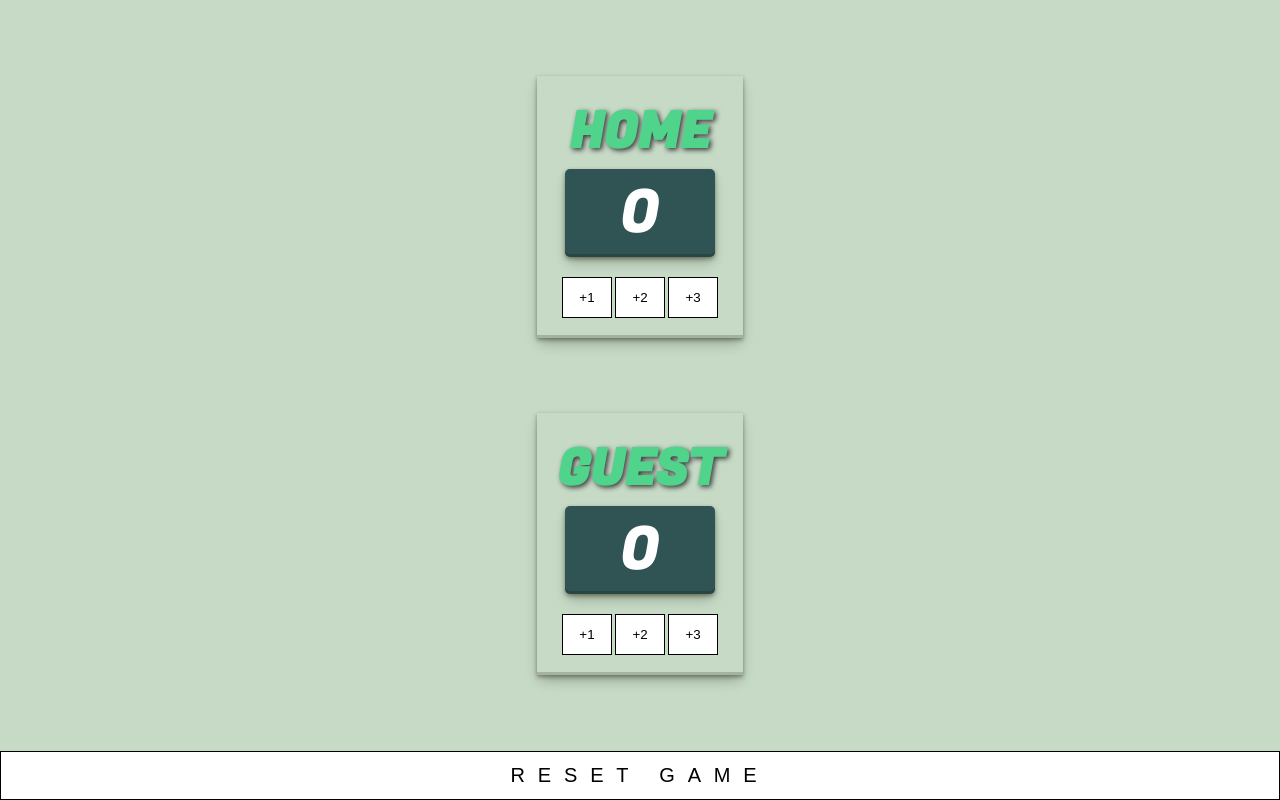
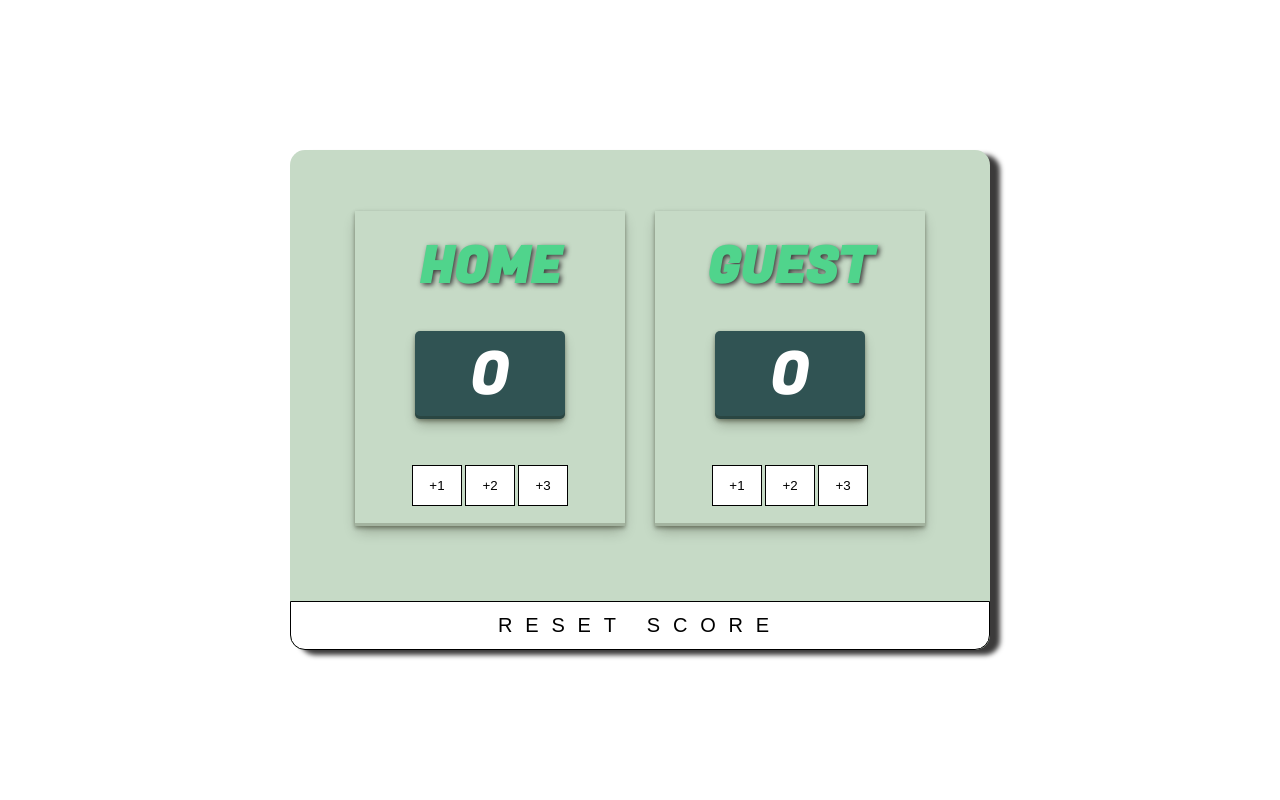
Before and after one commit to estebanp2022/Scoreboard, a plain HTML site: page index.html in a window 1280 px wide. Drawn offline with Linux system fonts and the light colour scheme.

Commit message:
media update

```diff
--- a/index.css
+++ b/index.css
@@ -5,6 +5,10 @@
 body {
   font-family: "Fugaz One", cursive;
   margin: 0 auto;
+  height: 100vh;
+  display: flex;
+  justify-content: center;
+  align-items: center;
 }
 
 h3 {
@@ -34,6 +38,7 @@ h3 {
 }
 
 .container {
+  width: 100%;
   height: 100vh;
   display: flex;
   flex-direction: column;
@@ -74,3 +79,43 @@ h3 {
     rgba(20, 20, 0, 0.3) 0px 7px 13px -3px,
     rgba(20, 20, 0, 0.2) 0px -3px 0px inset;
 }
+
+/* tablet */
+@media (min-width: 35em) {
+  .container {
+    width: 500px;
+    height: 700px;
+    border-radius: 15px;
+  }
+
+  .reset-btn {
+    border-bottom-left-radius: 15px;
+    border-bottom-right-radius: 15px;
+  }
+}
+
+/* desktop */
+@media (min-width: 62.5em) {
+  .container {
+    min-width: 700px;
+    height: 500px;
+    display: flex;
+    justify-content: flex-end;
+    align-items: center;
+  }
+
+  .scores {
+    flex-direction: row;
+    margin-bottom: 60px;
+    height: 350px;
+    width: 600px;
+  }
+
+  .home,
+  .guest {
+    display: flex;
+    width: 100%;
+    justify-content: space-between;
+    margin: 20px 15px 15px;
+  }
+} ;
--- a/index.html
+++ b/index.html
@@ -40,7 +40,7 @@
         </div>
       </div>
 
-      <button id="reset-btn" class="reset-btn btn">RESET GAME</button>
+      <button id="reset-btn" class="reset-btn btn">RESET SCORE</button>
     </div>
 
     <script src="index.js"></script>
```
